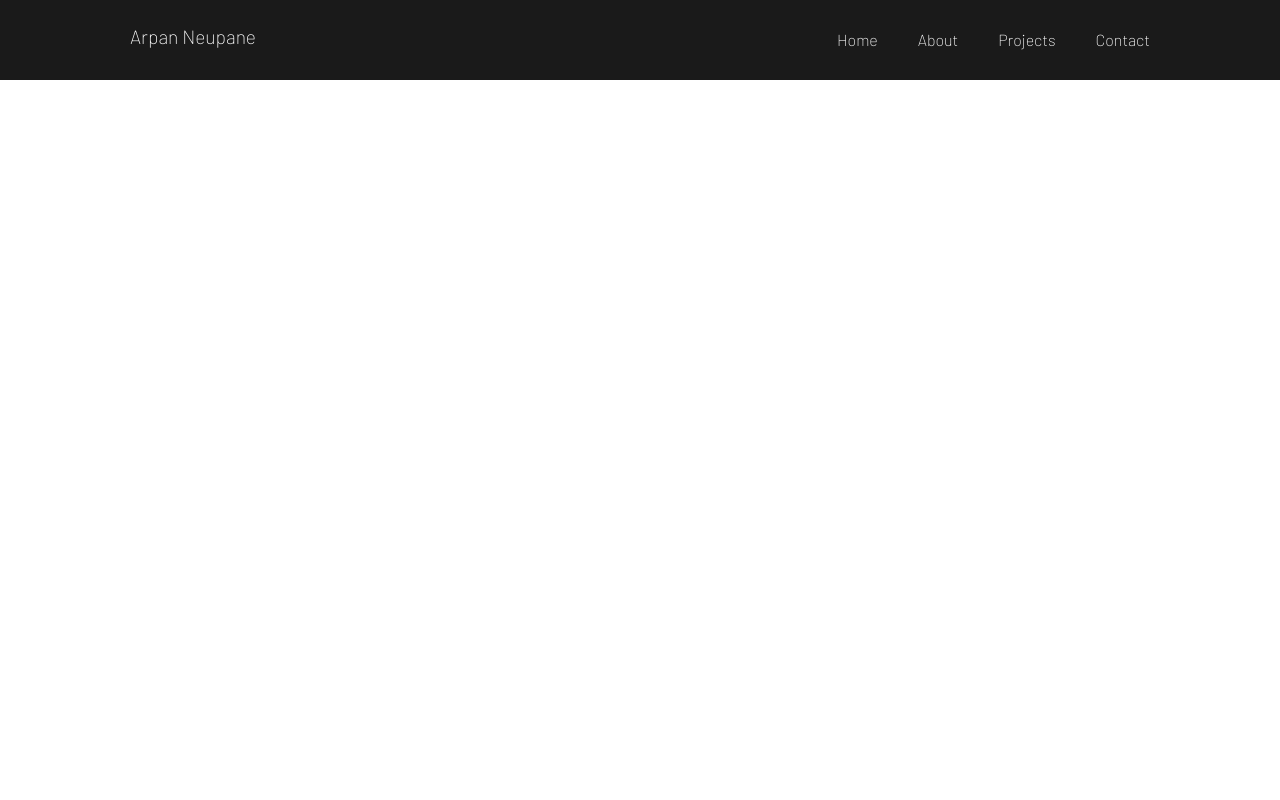
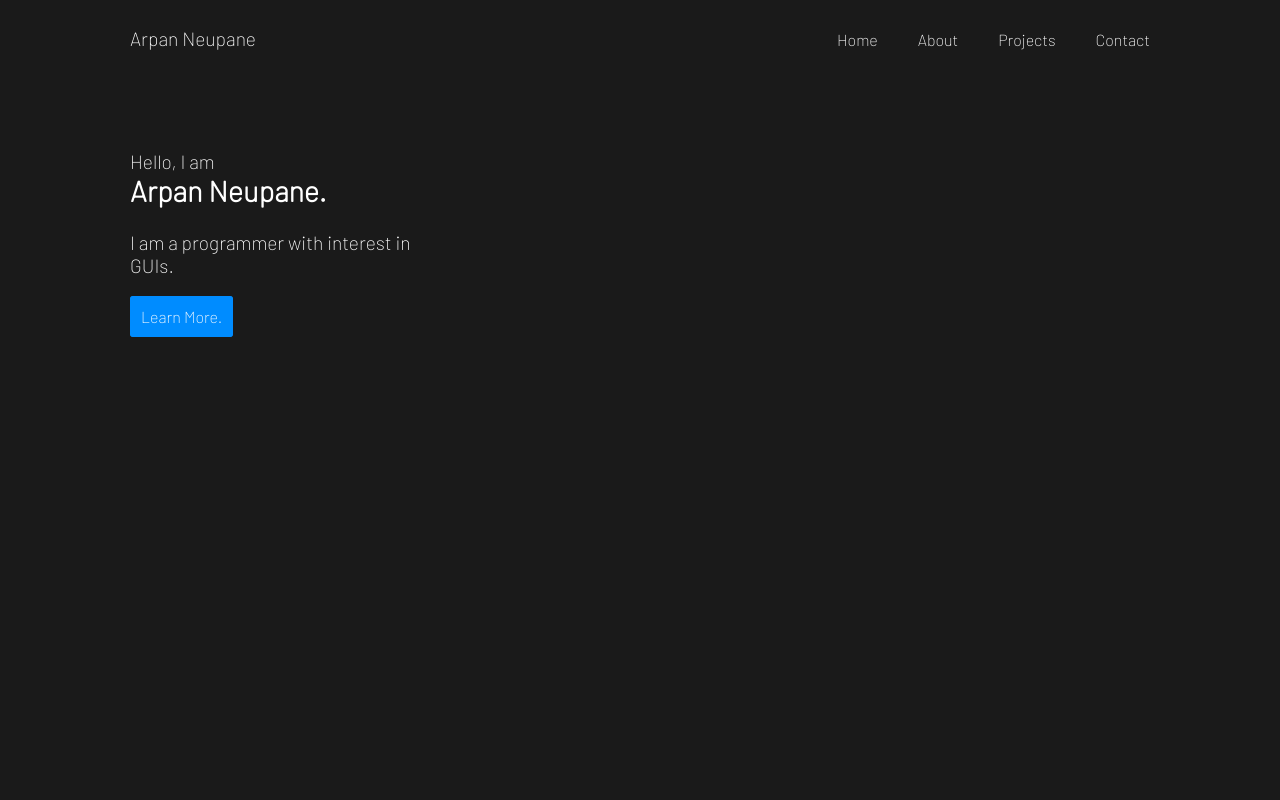
Before and after one commit to arpanneupane19/website-v3, a React (Create React App) app: page / in a window 1280 px wide. Shown: the top 800 px of the page. Built offline with nearby package versions, Linux system fonts and the light colour scheme.

Commit message:
completed home section

```diff
--- a/package.json
+++ b/package.json
@@ -10,6 +10,7 @@
     "react-dom": "^17.0.1",
     "react-icons": "^4.1.0",
     "react-scripts": "4.0.1",
+    "typewriter-effect": "^2.17.0",
     "web-vitals": "^0.2.4"
   },
   "scripts": {
--- a/src/App.css
+++ b/src/App.css
@@ -1,5 +1,6 @@
 @import url('https://fonts.googleapis.com/css2?family=Barlow:wght@200&display=swap');
 * {
+    scroll-behavior: smooth;
     margin: 0;
     padding: 0;
     list-style-type: none;
--- a/src/App.js
+++ b/src/App.js
@@ -1,5 +1,6 @@
 import './App.css';
 import AllPages from './components/AllPages'
+
 
 function App() {
   return (
--- a/src/components/AllPages.js
+++ b/src/components/AllPages.js
@@ -1,10 +1,50 @@
 import React from 'react'
 import Navbar from './Navbar';
+import Typewriter from 'typewriter-effect';
+import './AllPages.css'
 
 function AllPages() {
+    const strings = ['web apps.', 'GUIs.', 'React.', 'Python.', 'Flask.']
     return (
         <div>
             <Navbar/>
+
+            {/* Home */}
+            <section id='home'>
+                <div className='intro'>
+                    <p>Hello, I am</p>
+                    <h1>Arpan Neupane.</h1><br></br>
+
+                    <p>I am a programmer with interest in</p>
+                    <p className='strings'><Typewriter
+                                            options={{
+												strings: strings,
+												autoStart: true,
+												loop: true,
+										}}
+                    /></p>
+                </div>
+
+                <div className='button'>
+                    <a href='#about'>Learn More.</a>
+                </div>
+
+            </section>
+
+            {/* About */}
+            <section id='about'>
+
+            </section>
+
+            {/* Projects */}
+            <section id='projects'>
+
+            </section>
+
+            {/* Contact */}
+            <section id='contact'>
+
+            </section>
         </div>
     )
 }
--- a/src/components/Allpages.css
+++ b/src/components/Allpages.css
@@ -0,0 +1,40 @@
+#home {
+    height: 1300px;
+    display: flex;
+    flex-direction: column;
+    background-color: #1a1a1a;
+    color: white;
+
+}
+
+.intro {
+    margin-top: 150px;
+    margin-left: 130px;
+    font-size: larger;
+}
+
+.button {
+    margin-top: 30px;
+}
+
+.button > a {
+    background: rgb(0, 140, 255);
+    padding: 10px;
+    margin-left: 130px;
+    color: white;
+    text-decoration: none;
+    border-radius: 3px;
+    border: 1px solid rgb(0, 140, 255);
+}
+
+.button > a:hover {
+    transition: .3s;
+    background: #1a1a1a;
+    color: white;
+    border: 1px solid rgb(0, 140, 255);
+}
+
+
+#about {
+    height: 1300px;
+}
--- a/src/components/Navbar.css
+++ b/src/components/Navbar.css
@@ -3,7 +3,7 @@
     height: 80px;
     color: white;
     width: 100%;
-    z-index: infinite;
+    z-index: 999;
     position: fixed;
 }
 
@@ -15,7 +15,7 @@
     float: left;
     font-size: larger;
     margin-left: 130px;
-    margin-top: 25px;
+    margin-top: 27px;
 }
 
 nav {
@@ -33,12 +33,12 @@ li {
     padding-left: 40px;
 }
 
-a {
+li > a {
     color: white;
     text-decoration: none;
 }
 
-a:hover {
+li > a:hover {
     color: rgb(0, 140, 255);
     transition: .3s;
 }
@@ -60,7 +60,7 @@ a:hover {
     .bars {
         display: initial;
         margin-right: 130px;
-        margin-top: 30px;
+        margin-top: 33px;
     }
 
     .menu {
```
Also changed, not shown: 2 other files (tests, documents, lock files or other folders).
